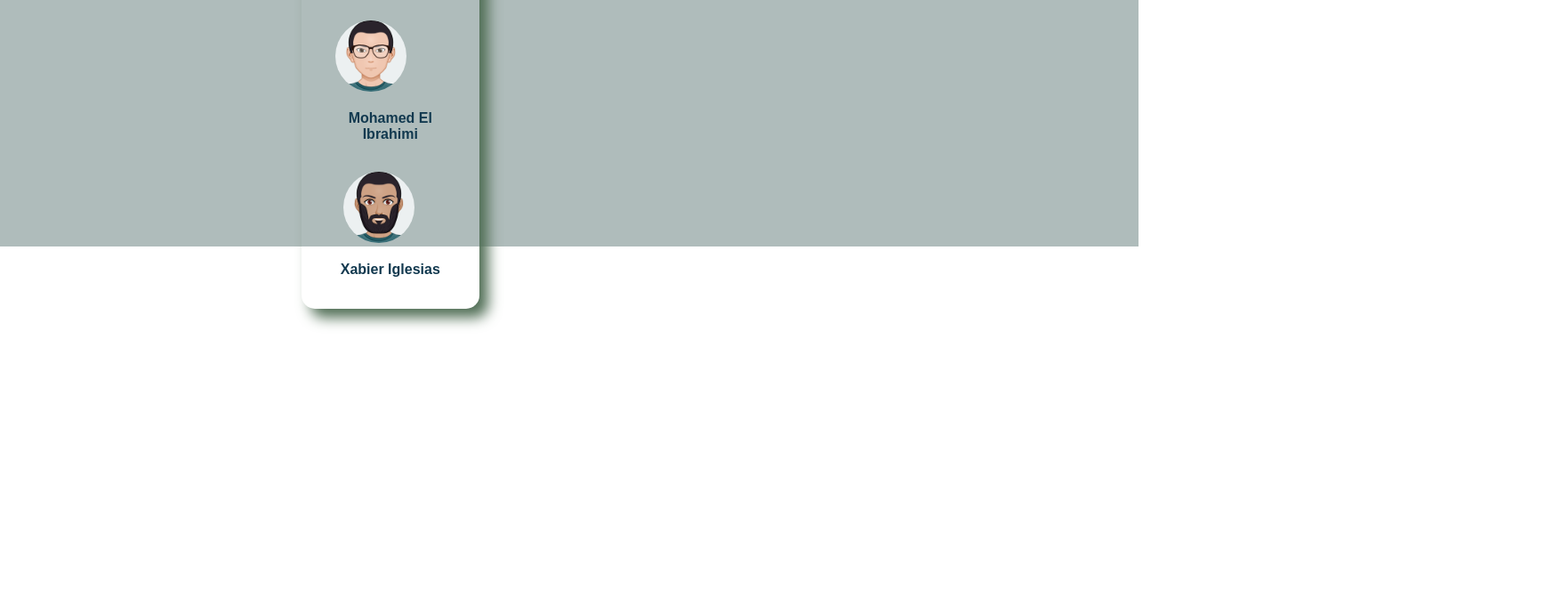
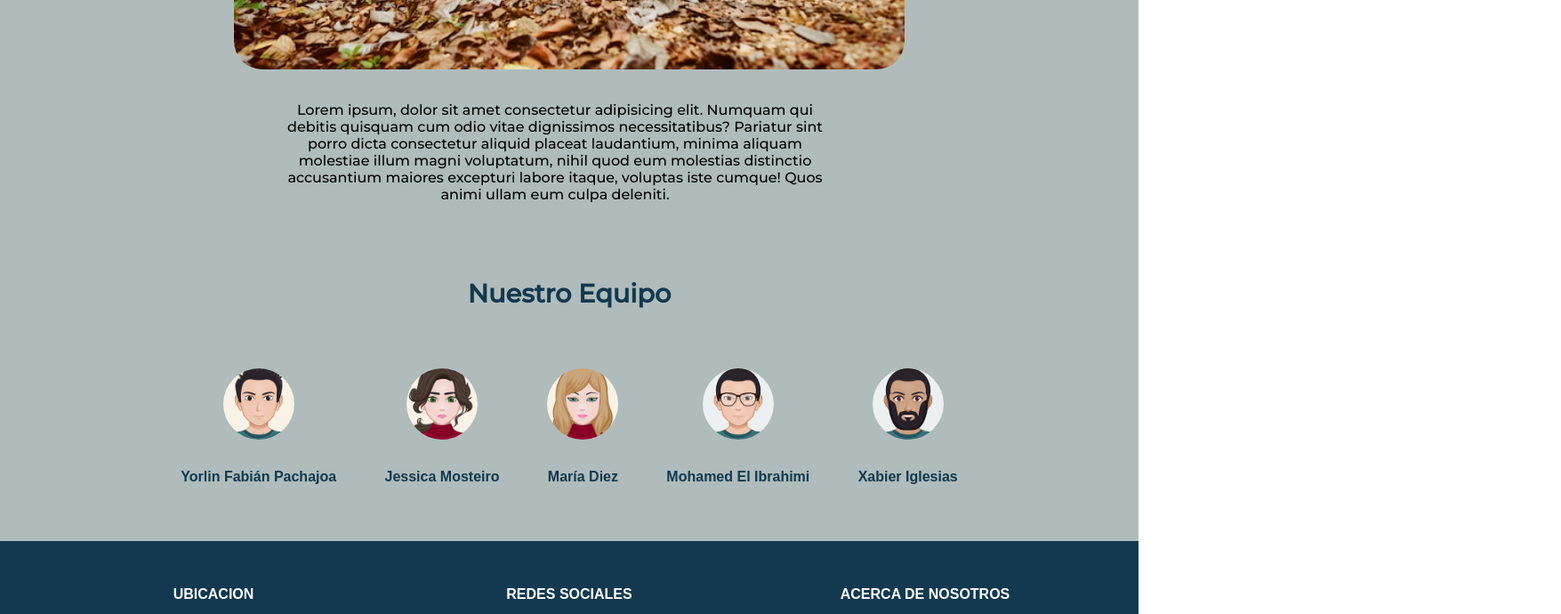
Before and after one commit to MariaDiezEsteve/Centro-Deportivo, a plain HTML site: page about_us.html in a window 1280 px wide. Shown: the part 603-1293 px from the top of the page at 89% size, 1755 px wide, since content can reach past the window. Before the commit the page ends 1113 px from the top, so only its background shows below. Drawn offline with Linux system fonts and the light colour scheme.

Commit message:
equipo centrado y con todos los detalles del diseñon incluido

```diff
--- a/about_us.css
+++ b/about_us.css
@@ -7,13 +7,9 @@
   padding: 0;
 }
 
+
 .general{
   background-color: #afbcbb;
-  display: flex;
-  justify-content: center;
-  align-items: center;
-  width: 100%;
-  height: 100vh;
 }
 
 
@@ -51,7 +47,6 @@ h1 {
   margin: 1rem;
   padding: 20px;
   border-radius: 15px;
-  box-shadow: 10px 10px 15px #506e55;
 }
 
 h3{
@@ -61,16 +56,11 @@ h3{
   text-align: center;
 }
 
-hr {
-  width: 10rem;
-  margin: 10px auto;
-}
 
 .miembros{
   display: flex;
   justify-content: center;
   flex-wrap: wrap;
-
 }
 
 .equipo-miembro{
@@ -83,7 +73,11 @@ hr {
   transform: scale(1.1);
 }
 
-img{
+.equipo-centrado {
+  text-align: center;
+}
+
+.equipo-img {
   width: 80px;
   height: 80px;
   border-radius: 50%;
@@ -92,6 +86,6 @@ margin: 10px;
 
 h4{
   text-align: center;
-margin: 7px;
+  margin: 1.2rem;
   font-family: "Monserrat", sans-serif;
 }
--- a/about_us.html
+++ b/about_us.html
@@ -57,28 +57,37 @@
 
       <div class="equipo-titulo">
         <h3> Nuestro Equipo </h3>
-      <hr>
 
       <div class="miembros">
         <div class="equipo-miembro">
-          <img  src="./image/avatar/Yorlin_Pachajoa.png" alt="Yorlin_Pachajoa">
+          <div class="equipo-centrado">
+            <img class="equipo-img" src="./image/avatar/Yorlin_Pachajoa.png" alt="Yorlin_Pachajoa">
+          </div>
           <h4> Yorlin Fabián Pachajoa </h4>
         </div>
         <div class="equipo-miembro">
-          <img src="./image/avatar/Jessica_Mosteiro.png" alt="Jessica_Mosteiro">
+          <div class="equipo-centrado">
+            <img class="equipo-img" src="./image/avatar/Jessica_Mosteiro.png" alt="Jessica_Mosteiro">
+          </div>
           <h4> Jessica Mosteiro</h4>
         </div>
         <div class="equipo-miembro">
-          <img src="./image/avatar/Maria_Diez.png" alt="Maria_Diez">
+          <div class="equipo-centrado">
+             <img class="equipo-img" src="./image/avatar/Maria_Diez.png" alt="Maria_Diez">
+          </div>
           <h4> María Diez</h4>
         </div>
         <div class="equipo-miembro">
-          <img src="./image/avatar/Mohammed.png" alt="Mohammed">
+          <div class="equipo-centrado">
+            <img class="equipo-img" src="./image/avatar/Mohammed.png" alt="Mohammed">
+          </div>
           <h4> Mohamed El Ibrahimi</h4>
         </div>
         <div class="equipo-miembro">
-          <img src="./image/avatar/Xabier_Iglesias.png" alt="Xabier_Iglesias">
-          <h4>Xabier Iglesias</h4>
+          <div class="equipo-centrado">
+             <img class="equipo-img" src="./image/avatar/Xabier_Iglesias.png" alt="Xabier_Iglesias">
+          </div>
+            <h4>Xabier Iglesias</h4>
         </div>
       </div>
       </div>
```
Lines whose indentation alone changed are shown as unchanged.
